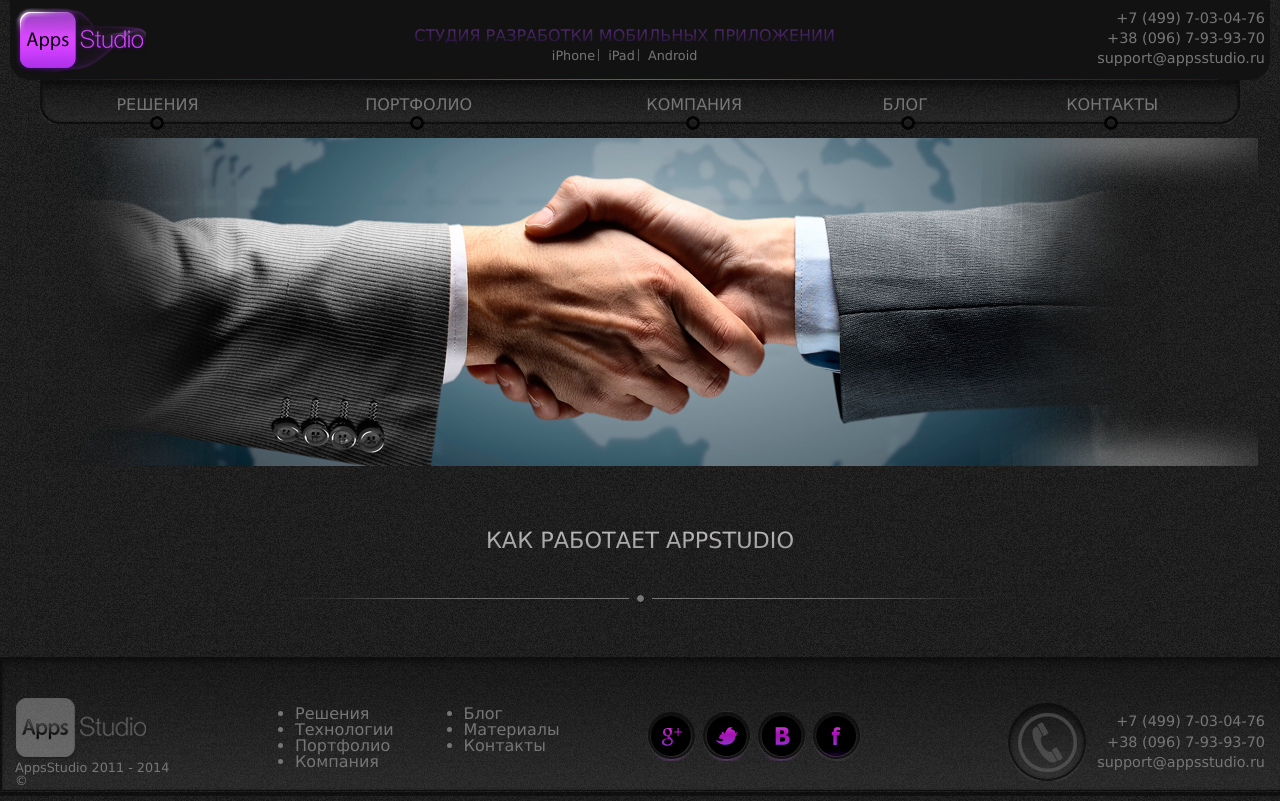
After one commit to RuslanGrigoryev/Apps_studio, a PHP site: page /how_it_work.html in a window 1280 px wide. The commit adds this page. Run offline with PHP 8.4, Linux system fonts and the light colour scheme; some libraries are stand-ins or nearby versions.

Commit message:
Added page how_it_work

```diff
--- a/css/style.css
+++ b/css/style.css
@@ -7,6 +7,7 @@
  5. Section "About-us".
  6. Section "Goals".
  7. Section Call styles.
+ 8. PAGE HOW IT WORKS Section header-img.
 */
 /* 1. Reset styles */
 /* http://meyerweb.com/eric/tools/css/reset/
@@ -80,6 +81,20 @@ h1 {
 }
 h2 {
   text-transform: uppercase;
+}
+.about-us h1, .how_it_work h1 {
+  background: -webkit-linear-gradient(#bab8b8, #5e5d5d);
+  -webkit-background-clip: text;
+  -webkit-text-fill-color: transparent;
+}
+.about-us span , .how_it_work span{
+  display: block;
+  padding: 0 0 55px 0;
+  background: url(../i/markup/bg-header.png) center bottom no-repeat;
+  margin: 0 0 50px 0;
+}
+.about-us, .how_it_work {
+  padding: 60px 0 0 0;
 }
 /*3.Header styles*/
 header {
@@ -186,20 +201,6 @@ header {
   width: 1250px;
 }
 /* 5.Section "About-us"*/
-.about-us {
-  padding: 60px 0 0 0;
-}
-.about-us h1 {
-  background: -webkit-linear-gradient(#bab8b8, #5e5d5d);
-  -webkit-background-clip: text;
-  -webkit-text-fill-color: transparent;
-}
-.about-us span {
-  display: block;
-  padding: 0 0 55px 0;
-  background: url(../i/markup/bg-header.png) center bottom no-repeat;
-  margin: 0 0 50px 0;
-}
 .about-us p {
   font-size: 1.3em;
   text-align: center;
@@ -326,6 +327,11 @@ header {
     bottom: -65px;
     left: 16%;
 }
+/*8. PAGE HOW IT WORKS Section header-img*/
+.header-img .wrapper {
+    background: url(../i/markup/header-img-bg.png) 82px 0px no-repeat;
+
+}
 /*23. Footer styles*/
 footer {
   background: url(../i/markup/bg-footer.png) repeat-y;
--- /dev/null
+++ b/how_it_work.html
@@ -0,0 +1,158 @@
+<!doctype html>
+<html lang="en">
+<head>
+	<meta charset="UTF-8">
+	<title>Apps studio</title>
+	<link rel="stylesheet" href="css/style.css">
+</head>
+<body>
+
+	<header>
+
+		<div class="wrapper top-header">
+
+			<div class="wrap-logo" itemscope itemtype="http://schema.org/Organization">
+			    <a class="logo-link" itemprop="url" href="index.html">
+			        <img class="logo-img" itemprop="logo" src="i/markup/logo.png" />
+			    </a>
+			</div>
+
+			<div class="wrap-contact vcard">
+			  <span class="contact__item phone">+7 (499) 7-03-04-76</span>
+			  <span class="contact__item phone">+38 (096) 7-93-93-70</span>
+			  <a class="contact__item email" href="mailto:support@appsstudio.ru">
+			    support@appsstudio.ru
+			  </a>
+			</div>
+
+			<div class="main-info">
+				<h2>Студия разработки мобильных приложений</h2>
+				<ul class="main-info__os-list">
+					<li class="main-info__os-list__item main-info__os-list__list--border">
+						<a href="#" class="main-info__os-list__link">iPhone</a>
+					</li>
+					<li class="main-info__os-list__item main-info__os-list__list--border">
+						<a href="#" class="main-info__os-list__link">iPad</a>
+					</li>
+					<li class="main-info__os-list__item">
+						<a href="#" class="main-info__os-list__link">Android</a>
+					</li>
+				</ul>
+			</div>
+
+		</div>
+
+		<nav class="wrapper main-menu">
+
+			<div class="menu-wrapper">
+
+				<ul class="main-menu__list">
+					<li class="main-menu__item">
+						<a href="#" class="main-menu__link">решения</a>
+					</li>
+					<li class="main-menu__item">
+						<a href="#" class="main-menu__link">портфолио</a>
+					</li>
+					<li class="main-menu__item">
+						<a href="#" class="main-menu__link">компания</a>
+					</li>
+					<li class="main-menu__item">
+						<a href="#" class="main-menu__link">блог</a>
+					</li>
+					<li class="main-menu__item">
+						<a href="#" class="main-menu__link">контакты</a>
+					</li>
+				</ul>
+
+			</div>
+
+		</nav>
+
+	</header>
+
+	<section class="header-img">
+
+		<div class="wrapper">
+			<img src="i/img-01.png" alt="image">
+		</div>
+
+	</section>
+
+	<section class="how_it_work">
+		<div class="wrapper">
+			<h1><span>КАК РАБОТАЕТ APPSTUDIO</span></h1>
+		</div>
+	</section>
+
+	<footer>
+
+		<div class="wrapper">
+
+			<div class="footer-logo">
+
+				<img src="i/markup/footer-logo.png" class="footer-img" alt="footer-logo">
+				<p class="footer-text">AppsStudio 2011 - 2014 ©</p>
+
+			</div>
+
+			<nav class="footer-menu">
+				<ul class="footer-menu__list">
+					<li class="footer-menu__item">
+						<a href="#" class="footer-menu__link">Решения</a>
+					</li>
+					<li class="footer-menu__item">
+						<a href="#" class="footer-menu__link">Технологии</a>
+					</li>
+					<li class="footer-menu__item">
+						<a href="#" class="footer-menu__link">Портфолио</a>
+					</li>
+					<li class="footer-menu__item">
+						<a href="#" class="footer-menu__link">Компания</a>
+					</li>
+				</ul>
+				<ul class="footer-menu__list">
+					<li class="footer-menu__item">
+						<a href="#" class="footer-menu__link">Блог</a>
+					</li>
+					<li class="footer-menu__item">
+						<a href="#" class="footer-menu__link">Материалы</a>
+					</li>
+					<li class="footer-menu__item">
+						<a href="#" class="footer-menu__link">Контакты</a>
+					</li>
+				</ul>
+			</nav>
+
+
+			<div class="wrap-contact vcard">
+				<img src="i/markup/footer-phone.png" alt="footer-phone" class="footer-phone">
+			  <span class="contact__item phone">+7 (499) 7-03-04-76</span>
+			  <span class="contact__item phone">+38 (096) 7-93-93-70</span>
+			  <a class="contact__item email" href="mailto:support@appsstudio.ru">
+			    support@appsstudio.ru
+			  </a>
+			</div>
+
+			<ul class="social-list">
+				<li class="social-list__item">
+					<a href="#" class="social-list__link social-list__link--gplus"></a>
+				</li>
+				<li class="social-list__item">
+					<a href="#" class="social-list__link social-list__link--twitter"></a>
+				</li>
+				<li class="social-list__item">
+					<a href="#" class="social-list__link social-list__link--vk"></a>
+				</li>
+				<li class="social-list__item">
+					<a href="#" class="social-list__link social-list__link--facebook"></a>
+				</li>
+			</ul>
+
+		</div>
+
+	</footer>
+
+	<script src="http://ajax.googleapis.com/ajax/libs/jquery/1.11.1/jquery.min.js"></script>
+	<script src="js/script.js"></script>
+</body>
+</html>
```
Also changed, not shown: i/img-01.png (added), i/markup/header-img-bg.png (added).
